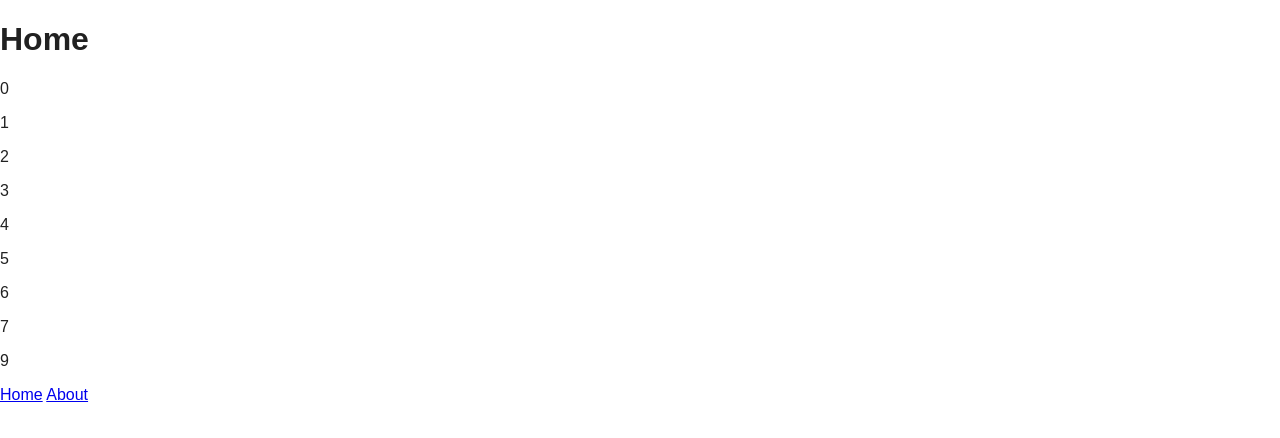
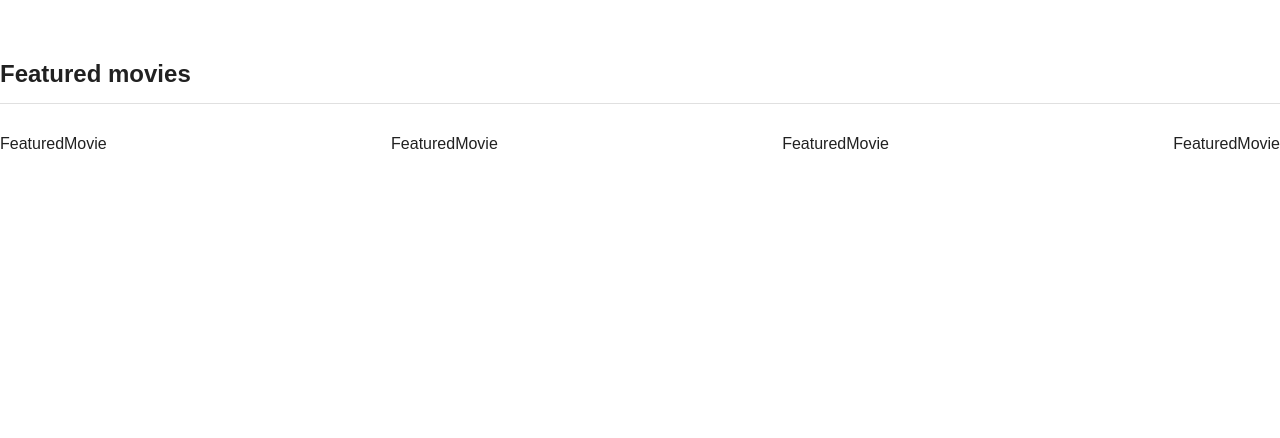
Before and after one commit to tjallen/rr4, a React (Create React App) app: page / in a window 1280 px wide. Shown: the top 438 px of the page. Built offline with nearby package versions, Linux system fonts and the light colour scheme; the HTML template or start-up script is replaced by a standard one.

Commit message:
Add Home component, placeholder FeaturedMovie

```diff
--- a/src/App.js
+++ b/src/App.js
@@ -1,42 +1,13 @@
 import React, { Component } from 'react';
 import './App.css';
+import Home from './components/Home';
 import { BrowserRouter as Router, Route, Link } from 'react-router-dom';
 
-const Home = () => <h1>Home</h1>
-const Links = () => {
-  return (
-    <div>
-      <Link to="/">Home</Link>
-      {' '}
-      <Link to="/about">About</Link>
-    </div>
-  )
-}
-
 class App extends Component {
-  constructor() {
-    super();
-    this.state = {
-      numbers: [0,1,2,3,4,5,6,7,9]
-    };
-  }
   render() {
     return (
       <div>
-        <Router>
-          <div>
-            <Route exact path="/" component={Home} />
-            {/* <Route path="/about" render={() => <h1>about</h1>} /> */}
-            <Route
-              path="/about"
-              children={({ match }) => match && <h1>About</h1>}
-            />
-            {this.state.numbers.map(number => {
-              return (<p key={number}>{number}</p>)
-            })}
-            <Links />
-          </div>
-        </Router>
+        <Home />
       </div>
     );
   }
--- /dev/null
+++ b/src/components/FeaturedMovie.js
@@ -0,0 +1,3 @@
+import React from 'react';
+const FeaturedMovie = () => (<p>FeaturedMovie</p>)
+export default FeaturedMovie;
--- /dev/null
+++ b/src/components/Home.js
@@ -0,0 +1,34 @@
+import React from 'react';
+import movies from '../movies.json'
+import FeaturedMovie from './FeaturedMovie'
+
+const Home = () => {
+  const topFour = movies.slice(0, 4);
+
+  return (
+    <div>
+      <h2 className="featured-movies__header">
+        Featured movies
+      </h2>
+
+      <hr />
+
+      <div className="featured-movies">
+        {topFour.map((movie, i) => (
+          <FeaturedMovie
+            movie={movie}
+            key={i}
+          />
+        ))}
+        {/* {topFour.map((movie, i) => {
+          <FeaturedMovie
+            movie={movie}
+            key={i}
+          />
+        })} */}
+      </div>
+    </div>
+  )
+}
+
+export default Home;
```
